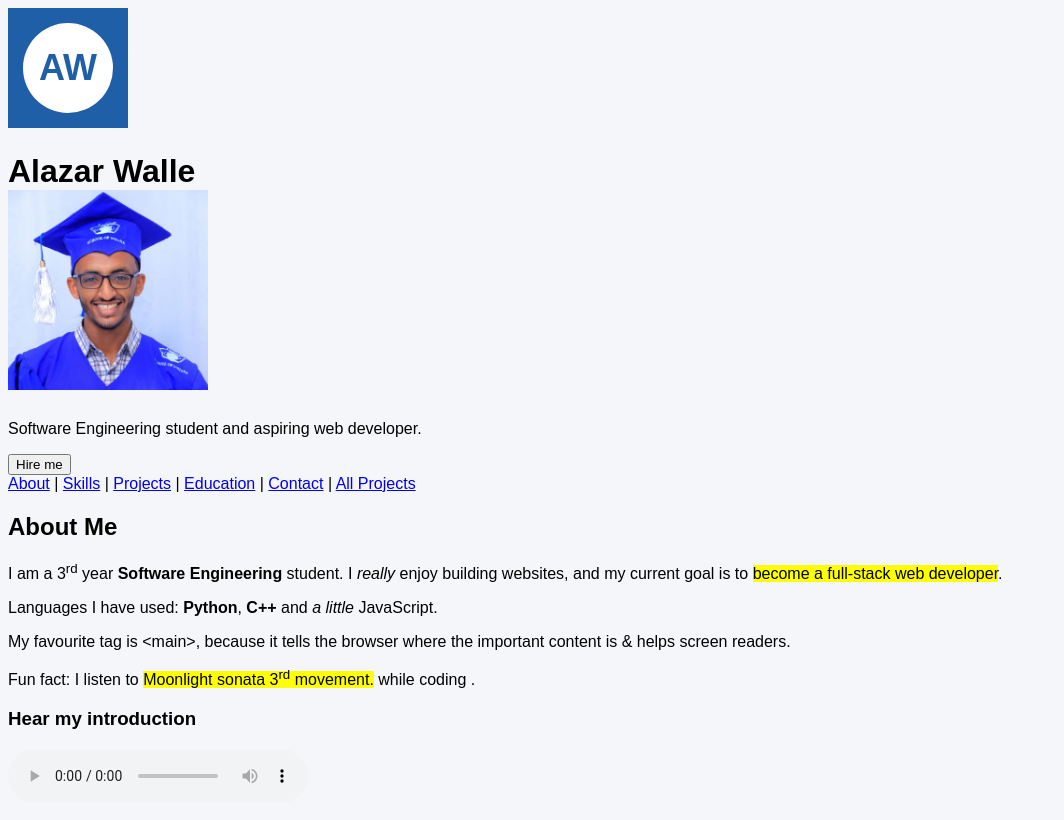
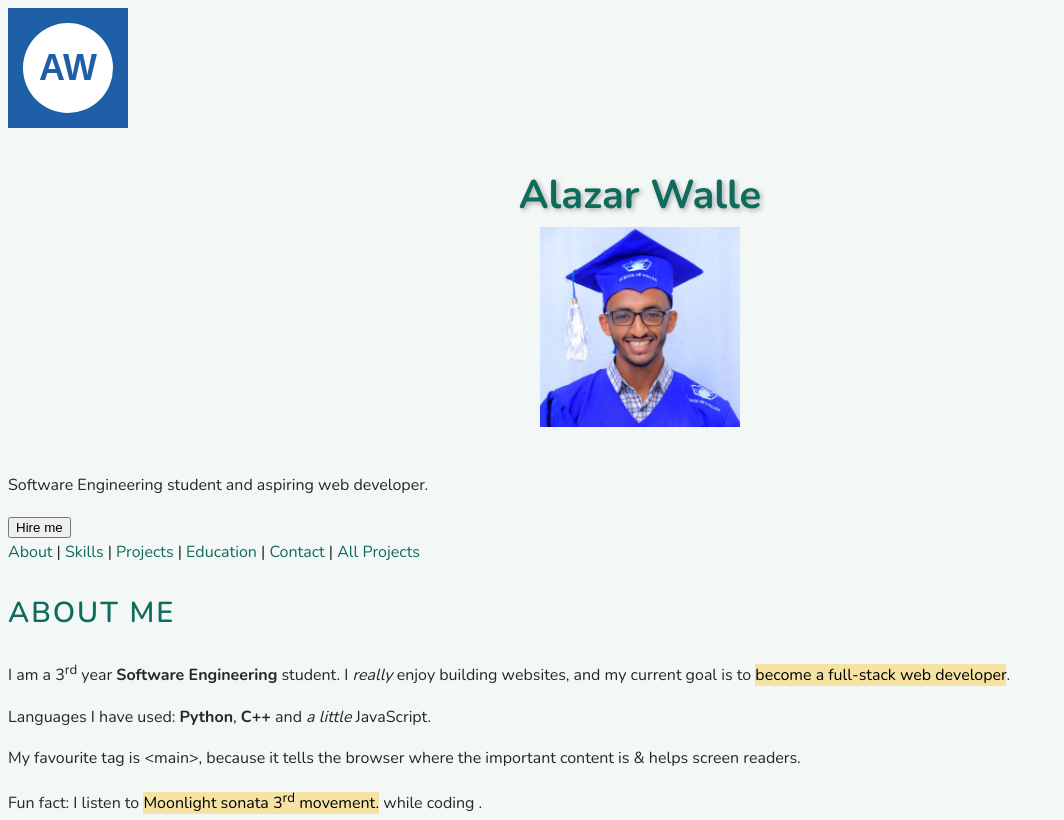
Before and after one commit to Alazar-w/Alazar-Portifolio, a plain HTML site: page index.html in a window 1280 px wide. Shown: the top 820 px of the page, without its empty margins (0-1064 px from the left). Drawn offline with nearby package versions, Linux system fonts and the light colour scheme.

Commit message:
Lab 16: Colours, units and typography

```diff
--- a/css/style.css
+++ b/css/style.css
@@ -2,8 +2,68 @@
    Portfolio stylesheet — Alazar Walle
    ========================================== */
 
+/* Palette
+   Primary  #0f6b5c   (deep green)
+   Dark     #1d2b2a   (text)
+   Accent   hsl(42, 95%, 50%)   (gold)
+   Light    #f3f7f5   (page background)
+*/
+
 /* ---------- Base ---------- */
+html {
+    font-size: 16px;   /* 1rem = 16px everywhere */
+}
+
 body {
-    background-color: #f4f6f9;   /* very light grey-blue */
-    font-family: Arial, sans-serif;
+    background-color: #f3f7f5;
+    color: #1d2b2a;                 /* hex */
+    font-family: 'Nunito', Arial, sans-serif;
+    font-size: 1rem;
+    line-height: 1.6;        /* 1.6 × the font size: easier to read */
 }
+
+h1 {
+    color: #0f6b5c;                 /* hex */
+}
+
+h1 { font-size: 2.5rem; }   /* 40px: rem kept, a name at 6vw gets tiny on phones and huge on wide screens */
+h2 { font-size: 1.8rem; }   /* about 29px */
+h3 { font-size: 1.2rem; }   /* about 19px */
+
+h2 {
+    color: rgb(15, 107, 92);        /* the same blue in RGB */
+}
+
+h3 {
+    color: hsl(170, 75%, 24%);      /* the same blue in HSL */
+}
+
+mark {
+    background-color: rgba(250, 190, 10, 0.35);   /* see-through orange */
+}
+
+h1 {
+    text-align: center;
+    font-weight: 700;
+    text-shadow: 2px 2px 5px rgba(0, 0, 0, 0.3);
+}
+
+h2 {
+    text-transform: uppercase;
+    letter-spacing: 2px;
+    font-weight: 600;
+}
+
+a {
+    color: #0f6b5c;
+    text-decoration: none;   /* removes the underline */
+}
+
+blockquote {
+    font-size: 1.2em;        /* 1.2 × the size of its parent */
+    font-style: italic;
+}
+
+code, pre {
+    font-family: 'Courier New', monospace;
+}
--- a/index.html
+++ b/index.html
@@ -10,6 +10,7 @@
     <meta name="author" content="Alazar Walle">
     <title> Alazar Walle | Projects</title>
     <link rel="icon" type="image/png" href="images/favicon.png">
+    <link href="https://fonts.googleapis.com/css2?family=Nunito:wght@400;600;700&display=swap" rel="stylesheet">
     <link rel="stylesheet" href="css/style.css">
 </head>
 
```
Also changed, not shown: projects.html (+1 -0 lines), thank-you.html (+1 -0 lines).
